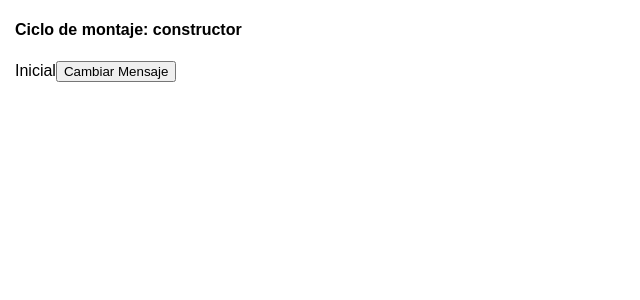
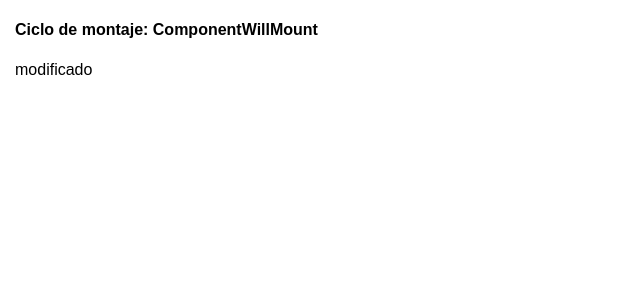
Before and after one commit to nechuba93/aprendereact, a React (Create React App) app: page / in a window 1280 px wide. Shown: the top 300 px of the page, without its empty margins (0-640 px from the left). Built offline with nearby package versions, Linux system fonts and the light colour scheme.

Commit message:
8:46 Componentwillmount

```diff
--- a/src/App.js
+++ b/src/App.js
@@ -1,28 +1,13 @@
 import React, { Component } from "react";
 import "./App.css";
+import ComponentWillMount from "./sections/life-cicle/componentWillMount";
 
 
 class App extends Component {
-
-  constructor(props) {
-    console.log("Constructor");
-    super(props);
-    this.state = {mensajeInicial: 'Inicial'}
-  }
-
-  handleClick = () => {
-    this.setState({mensajeInicial: ' cambiado'})
-  }
-
   render() {
-    console.log("Render");
     return (
       <div className="App">
-        <h4>Ciclo de montaje: constructor</h4>
-        {this.state.mensajeInicial}
-        <button onClick={this.handleClick}>
-          Cambiar Mensaje
-        </button>
+        <ComponentWillMount />
       </div>
     );
   }
--- /dev/null
+++ b/src/sections/life-cicle/componentWillMount.js
@@ -0,0 +1,26 @@
+import React, { Component } from 'react'
+
+export class ComponentWillMount extends Component {
+    constructor(props) {
+        console.log("Constructor");
+        super(props);
+        this.state = { mensaje: 'Inicial' }
+    }
+
+    componentWillMount() {
+        console.log("componentWillMount")
+        this.setState({mensaje: 'modificado'})
+    }
+
+    render() {
+        console.log("Render");
+        return (
+            <div>
+                <h4>Ciclo de montaje: ComponentWillMount</h4>
+                <p>{this.state.mensaje}</p>
+            </div>
+        )
+    }
+}
+
+export default ComponentWillMount
```
